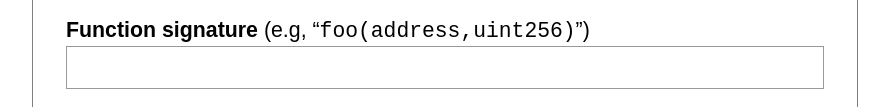
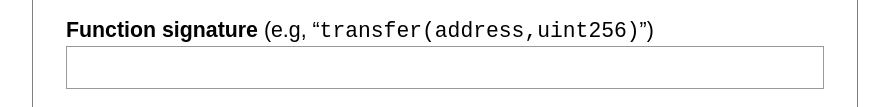
Before and after one commit to dbrock/ds-multisig-ui, a plain HTML site: page propose.html in a window 1280 px wide. Shown: the part 1094-1201 px from the top of the page, without its empty margins (195-1084 px from the left). Drawn offline with Linux system fonts and the light colour scheme; a script that the page names is missing.

Commit message:
foo => transfer

```diff
--- a/propose.html
+++ b/propose.html
@@ -64,7 +64,8 @@
     </label>
   </div>
   <div class=field>
-    <div><strong>Function signature</strong> (e.g, &ldquo;<code>foo(address,uint256)</code>&rdquo;)</div>
+    <div><strong>Function signature</strong>
+      (e.g, &ldquo;<code>transfer(address,uint256)</code>&rdquo;)</div>
     <label>
       <code><input type=text maxlength=42></code>
     </label>
```
